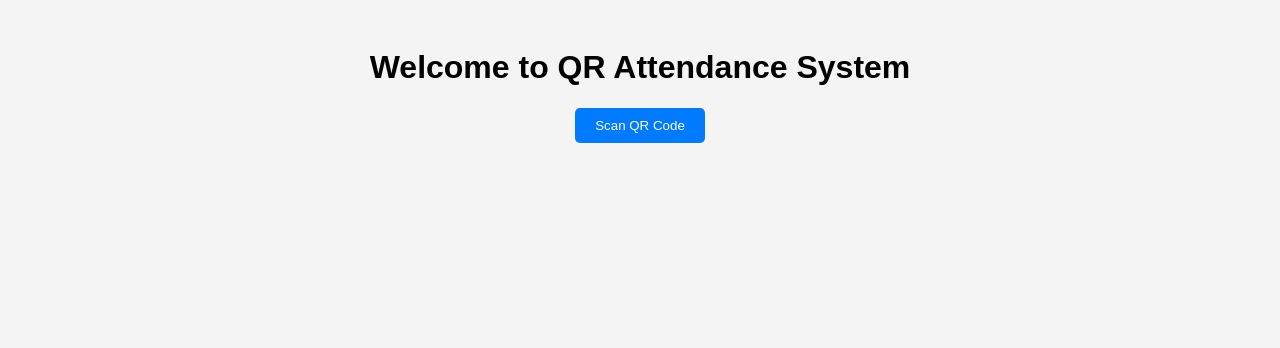
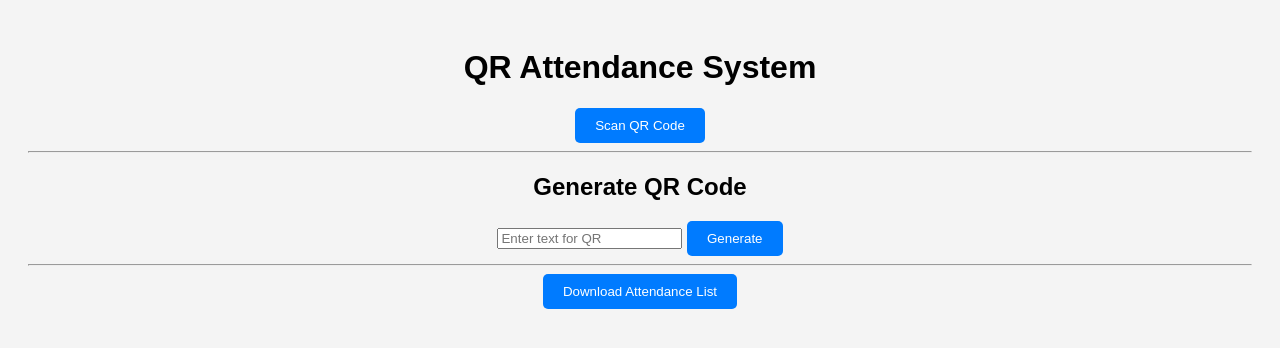
Before and after one commit to itzsanjayx/qr-attendance-system, a website: page public/index.html in a window 1280 px wide. Drawn offline with nearby package versions, Linux system fonts and the light colour scheme.

Commit message:
Update index.html

```diff
--- a/public/index.html
+++ b/public/index.html
@@ -6,10 +6,28 @@
   <title>QR Attendance System</title>
   <link rel="stylesheet" href="style.css">
   <script src="https://cdn.jsdelivr.net/npm/jsqr/dist/jsQR.js"></script>
+  <script src="https://cdn.jsdelivr.net/npm/qrcode/build/qrcode.min.js"></script>
 </head>
 <body>
-  <h1>Welcome to QR Attendance System</h1>
+  <h1>QR Attendance System</h1>
+
+  <!-- Scan QR Code -->
   <button onclick="startScanner()">Scan QR Code</button>
+  <div id="scanner-area"></div>
+
+  <hr>
+
+  <!-- Generate QR Code -->
+  <h2>Generate QR Code</h2>
+  <input type="text" id="qrText" placeholder="Enter text for QR">
+  <button onclick="generateQRCode()">Generate</button>
+  <div id="qrcode"></div>
+  <a id="downloadQR" style="display:none;" download="qr-code.png">Download QR</a>
+
+  <hr>
+
+  <!-- Download Attendance List -->
+  <button onclick="downloadAttendance()">Download Attendance List</button>
 
   <script src="script.js"></script>
 </body>
```
